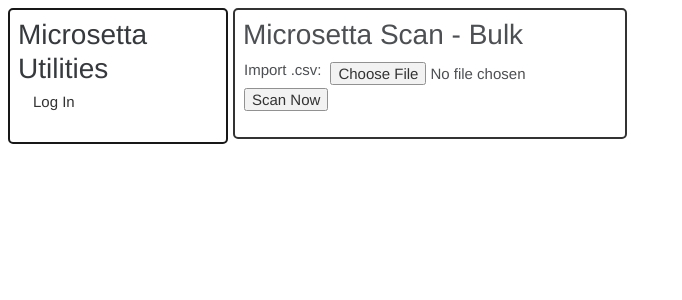
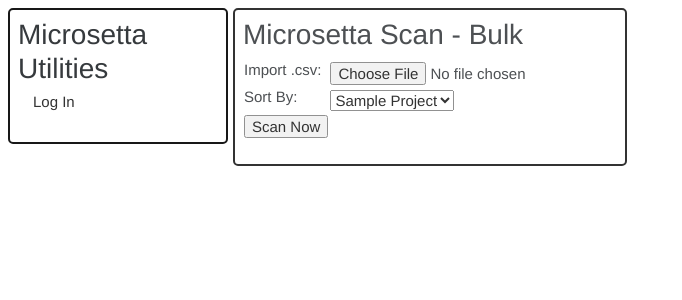
Before and after one commit to microsetta/microsetta-admin, a Flask app: page /scan-bulk in a window 1280 px wide. Shown: the top 300 px of the page, without its empty margins (0-682 px from the left). Run offline with Flask 3, Linux system fonts and the light colour scheme; parts of the project's set-up code (start-up, migrations or seed data) failed here and were passed over; some libraries are stand-ins or nearby versions.

Commit message:
admin change for db retrieve

```diff
--- a/microsetta_admin/server.py
+++ b/microsetta_admin/server.py
@@ -3,7 +3,7 @@
 import secrets
 from datetime import datetime
 import io
-import random
+import random, math
 
 from jwt import PyJWTError
 from werkzeug.exceptions import BadRequest
@@ -839,51 +839,57 @@
     current_cols = []
 
     for rec in scanned_data:
-        status, data = APIRequest.get(
-            '/api/admin/search/samples/%s' % rec[5]
+
+        status, response = APIRequest.get(
+            '/api/admin/rack/sample/%s' % rec
         )
 
-        val = ""
-        proj = data["sample"]["sample_projects"][0]
-        status = data["sample"]["_latest_scan_status"]
-        src = data["sample"]["site"]
+        if status == 201:
+            status, data = APIRequest.get(
+                '/api/admin/search/samples/%s' % response['barcode']
+            )
 
-        if type == "Sample Site":
-            val = data["sample"]["site"]
-        elif type == "Sample Status":
-            val = data["sample"]["_latest_scan_status"]
-        elif type == "Project":
-            val = data["sample"]["sample_projects"][0]
+            val = ""
+            proj = data["sample"]["sample_projects"][0]
+            status = data["sample"]["_latest_scan_status"]
+            src = data["sample"]["site"]
 
-        if current_row == "":
-            current_row = rec[4]
-            if val is None or val == "":
-                tmp = legends['None']
-                current_cols.append([rec[5], tmp, proj, status, src])
+            if type == "Sample Site":
+                val = data["sample"]["site"]
+            elif type == "Sample Status":
+                val = data["sample"]["_latest_scan_status"]
+            elif type == "Project":
+                val = data["sample"]["sample_projects"][0]
+
+            if current_row == "":
+                current_row = response['location_row']
+                if val is None or val == "":
+                    tmp = legends['None']
+                    current_cols.append([response['barcode'], tmp, proj, status, src])
+                else:
+                    current_cols.append([response['barcode'], legends[val], proj, status, src])
+            elif current_row == response['location_row']:
+                if val is None:
+                    tmp = legends['None']
+                    current_cols.append([response['barcode'], tmp, proj, status, src])
+                else:
+                    current_cols.append([response['barcode'], legends[val], proj, status, src])
             else:
-                current_cols.append([rec[5], legends[val], proj, status, src])
-        elif current_row == rec[4]:
-            if val is None:
-                tmp = legends['None']
-                current_cols.append([rec[5], tmp, proj, status, src])
-            else:
-                current_cols.append([rec[5], legends[val], proj, status, src])
-        else:
-            output_dict[current_row] = current_cols
-            current_cols = []
-            current_row = rec[4]
-            if val is None:
-                tmp = legends['None']
-                current_cols.append([rec[5], tmp, proj, status, src])
-            else:
-                current_cols.append([rec[5], legends[val], proj, status, src])
+                output_dict[current_row] = current_cols
+                current_cols = []
+                current_row = response['location_row']
+                if val is None:
+                    tmp = legends['None']
+                    current_cols.append([response['barcode'], tmp, proj, status, src])
+                else:
+                    current_cols.append([response['barcode'], legends[val], proj, status, src])
 
     output_dict[current_row] = current_cols
     return output_dict
 
 
 def _visualize_scans():
-    filename = session.get('scan_file', "")
+    filename = request.form['scanned_file']
     criteria = request.form['sort_criteria']
     session['recent_criteria'] = criteria
     legends = _get_legends(criteria)
@@ -895,22 +901,9 @@
                            data=criteria,
                            legends=legends,
                            table=_compose_table(legends, criteria),
-                           status_options=STATUS_OPTIONS
+                           status_options=STATUS_OPTIONS,
+                           message=""
                            )
-
-
-def _get_barcode_rack(barcode):
-    data = session.get('scan_data')
-    obj = {}
-
-    for rec in data:
-        if rec[5] == barcode:
-            obj["rack_id"] = rec[6]
-            obj["location_col"] = str(int(rec[3]))
-            obj["location_row"] = rec[4]
-            return obj
-
-    return obj
 
 
 def _post_bulk_scan_add():
@@ -930,13 +923,11 @@
         }
     )
 
+    message = ""
     if status == 201:
-        data = _get_barcode_rack(sample_barcode)
-        if bool(data):
-            status, response = APIRequest.post(
-                '/api/admin/rack/%s/add' % sample_barcode,
-                json=data
-            )
+        message="Success: Sample scanned successfully!"
+    else:
+        message="Error: Unable to scan sample!"
 
     filename = session.get('scan_file', "")
     criteria = session.get('recent_criteria', "Project")
@@ -948,28 +939,56 @@
                            data=criteria,
                            legends=legends,
                            table=_compose_table(legends, criteria),
-                           status_options=STATUS_OPTIONS
+                           status_options=STATUS_OPTIONS,
+                           message=message
                            )
 
 
 def _post_bulk_scan():
     obj_file = request.files['file_picker']
+    sort_criteria = request.form['sort_criteria']
 
     if obj_file is not None:
         filename = obj_file.filename
-        ds = pd.read_csv(obj_file, dtype={'TubeCode': str})
+        ds = pd.read_csv(obj_file, dtype={'TubeCode': str, 'RackID': str})
         file_data = ds.values.tolist()
-        session['scan_data'] = file_data
-        session['scan_file'] = filename
+
+        scanned_samples = []
+        for rec in file_data:
+            status, response = APIRequest.get(
+                '/api/admin/rack/sample/%s' % rec[6],)
+
+            if status == 404:
+                obj = {}
+                obj["rack_id"] = rec[6]
+                if math.isnan(rec[3]):
+                    obj['location_col'] = 'None'
+                else:
+                    obj["location_col"] = str(int(rec[3]))
+                if math.isnan(rec[4]):
+                    obj['location_row'] = 'None'
+                else:
+                    obj["location_row"] = rec[4]
+                sample_barcode = rec[5]
+                status, response = APIRequest.post(
+                    '/api/admin/rack/%s/add' % sample_barcode,
+                    json=obj
+                )
+            scanned_samples.append(rec[6])
+
+        legends = _get_legends(sort_criteria)
+        session['scan_data'] = scanned_samples
+
         return render_template('bulk_scan.html',
-                               **build_login_variables(),
-                               stage="Visualization",
-                               filename=filename,
-                               data="",
-                               legends={},
-                               table={},
-                               status_options={}
-                               )
+                           **build_login_variables(),
+                           stage="Visualization",
+                           filename=filename,
+                           data=sort_criteria,
+                           legends=legends,
+                           table=_compose_table(legends, sort_criteria),
+                           status_options=STATUS_OPTIONS,
+                           message=""
+                           )
 
 
 @app.route('/scan-bulk', methods=['GET', 'POST'])
@@ -983,7 +1002,8 @@
                                data="",
                                legends={},
                                table={},
-                               status_options={}
+                               status_options={},
+                               message=""
                                )
 
     if request.method == 'POST':
--- a/microsetta_admin/templates/bulk_scan.html
+++ b/microsetta_admin/templates/bulk_scan.html
@@ -110,6 +110,15 @@
         display: none;
     }
 
+    .statusBar{
+        text-align: center;
+    }
+
+    .statusBar > p{
+        font-weight: bold;
+        font-size: 1.2em;
+    }
+
 </style>
 {% endblock %}
 {% block content %}
@@ -124,6 +133,16 @@
                 <td><input type="file" name="file_picker" id="file_picker" accept=".csv" required></td>
                 <td>
                     <input type="hidden" name="stage" value="Scanning">
+                </td>
+            </tr>
+            <tr>
+                <td><label for="sort_criteria">Sort By: </label></td>
+                <td>
+                    <select name="sort_criteria">
+                        <option value="Project">Sample Project</option>
+                        <option value="Sample Status">Sample Status</option>
+                        <option value="Sample Site">Sample Type</option>
+                    </select>
                 </td>
             </tr>
             <tr>
@@ -151,6 +170,7 @@
                         <option value="Sample Site">Sample Type</option>
                     </select>
                     <input type="hidden" name="stage" value="Visualization">
+                    <input type="hidden" name="scanned_file" value="{{filename}}">
                     <input type="submit" name="submit" id="submit" value="View">
                 </td>
             </tr>
@@ -193,7 +213,15 @@
             </tr>
         {% endfor %}
     </table>
-
+    <br>
+    <div class="statusBar">
+        {% if 'Success' in message %}
+            <p style="color:green">{{ message }}</p>
+        {% endif %}
+        {% if 'Error' in message %}
+            <p style="color:red">{{ message }}</p>
+        {% endif %}
+    </div>
 
 </div>
 {% endif %}
```
